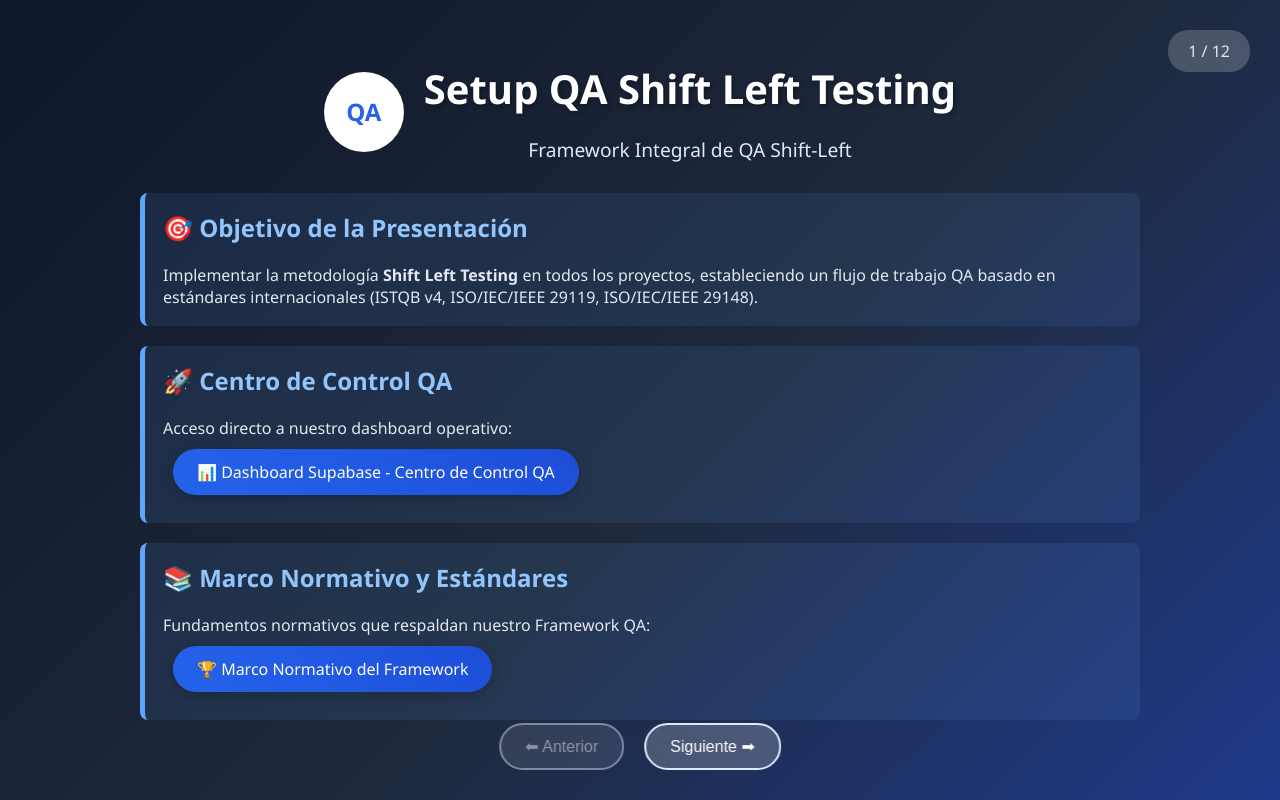
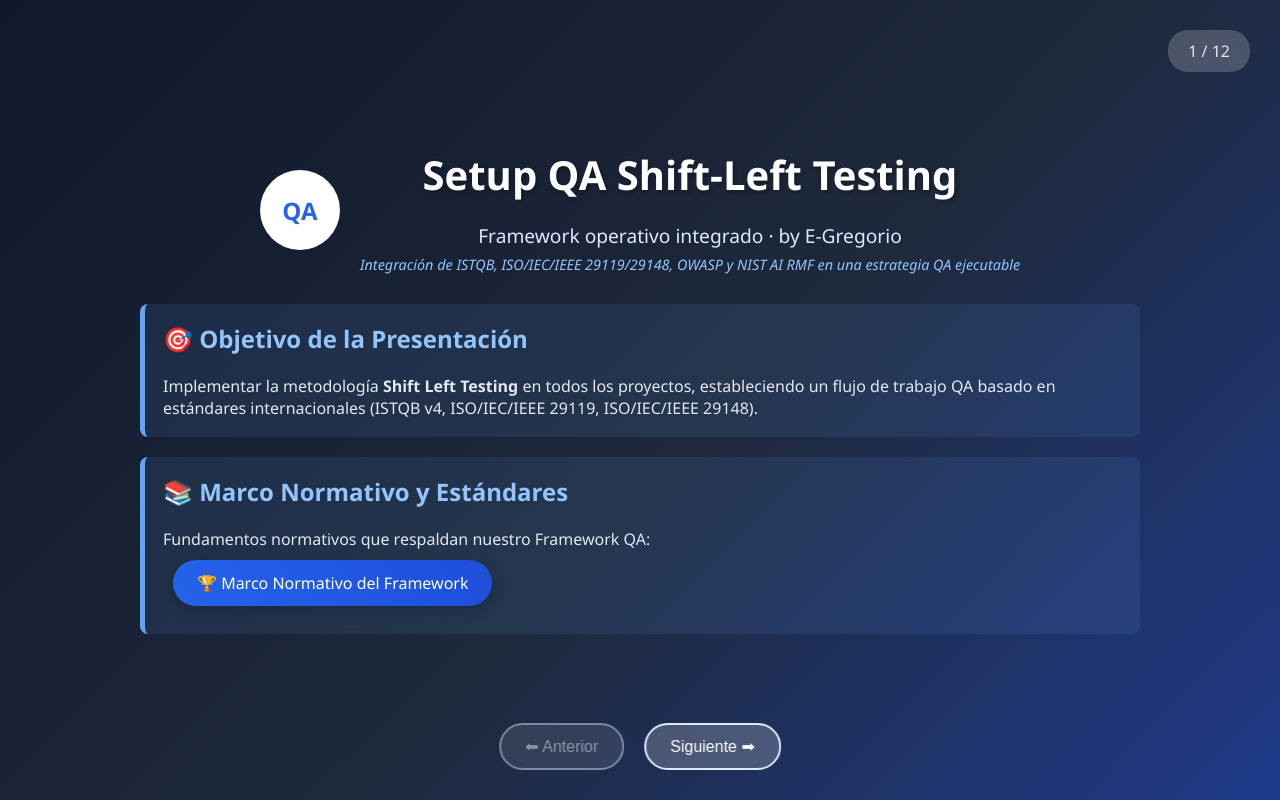
Before and after one commit to E-Gregorio/qa-shiftleft-methodology, a plain HTML site: page informesFormatoHtml/setup_QA_ShiftleftTesting.html in a window 1280 px wide. Drawn offline with Linux system fonts and the light colour scheme.

Commit message:
docs: clarify authorship — integrator role, not creator of standards
Reposition the project as a 'framework operativo integrado' to
correctly reflect that the author (E-Gregorio) is NOT the creator of:
- Shift-Left Testing methodology (public, industry-wide for years)
- ISTQB, ISO/IEC/IEEE 29119, ISO/IEC/IEEE 29148, OWASP, NIST AI RMF
  (international public standards from their respective bodies)

What the author IS responsible for:
- The operational integration of public methodologies and standards
- The unification of 17 executable documents into a cohesive framework
- The VCR (Valor + Costo + Riesgo) methodology — original work
- The end-to-end implementation strategy

Files updated:
- README.md: subtitle, 'Sobre este framework' section, contact, license table
- setup_QA_ShiftleftTesting.html: slide 1 cover + remove leftover private dashboard link
- 05_Guias/index.html: portal footer
- guia-testing-ia-llm.html: footer
- guia-testing-performance.html: footer
- guia-devsecops-security.html: footer
- CONTRIBUTING.md: footer

Tone: technical, honest, professional, non-self-promotional.
Public methodologies and standards explicitly attributed to their
originating organizations.

```diff
--- a/informesFormatoHtml/setup_QA_ShiftleftTesting.html
+++ b/informesFormatoHtml/setup_QA_ShiftleftTesting.html
@@ -354,8 +354,9 @@
             <div class="slide-header">
                 <div class="logo">QA</div>
                 <div>
-                    <h1>Setup QA Shift Left Testing</h1>
-                    <p style="font-size: 1.2em; color: #DBEAFE;">Framework Integral de QA Shift-Left</p>
+                    <h1>Setup QA Shift-Left Testing</h1>
+                    <p style="font-size: 1.2em; color: #DBEAFE;">Framework operativo integrado · by E-Gregorio</p>
+                    <p style="font-size: 0.9em; color: #93C5FD; margin-top: 6px; font-style: italic;">Integración de ISTQB, ISO/IEC/IEEE 29119/29148, OWASP y NIST AI RMF en una estrategia QA ejecutable</p>
                 </div>
             </div>
             <div class="content">
@@ -364,13 +365,6 @@
         <p>Implementar la metodología <strong>Shift Left Testing</strong> en todos los proyectos,
         estableciendo un flujo de trabajo QA basado en estándares internacionales
         (ISTQB v4, ISO/IEC/IEEE 29119, ISO/IEC/IEEE 29148).</p>
-    </div>
-    <div class="highlight" style="margin-top: 20px;">
-        <h3>🚀 Centro de Control QA</h3>
-        <p>Acceso directo a nuestro dashboard operativo:</p>
-        <a href="https://supabase.com/dashboard/project/kqczwkrbmjuoygaapjua/editor/17293" target="_blank" class="dashboard-link">
-            📊 Dashboard Supabase - Centro de Control QA
-        </a>
     </div>
     <div class="highlight" style="margin-top: 20px;">
         <h3>📚 Marco Normativo y Estándares</h3>
```
Also changed, not shown: informesFormatoHtml/05_Guias/guia-devsecops-security.html (+2 -2 lines), informesFormatoHtml/05_Guias/guia-testing-ia-llm.html (+2 -2 lines), informesFormatoHtml/05_Guias/guia-testing-performance.html (+2 -2 lines), informesFormatoHtml/05_Guias/index.html (+1 -1 lines), 2 other files.
